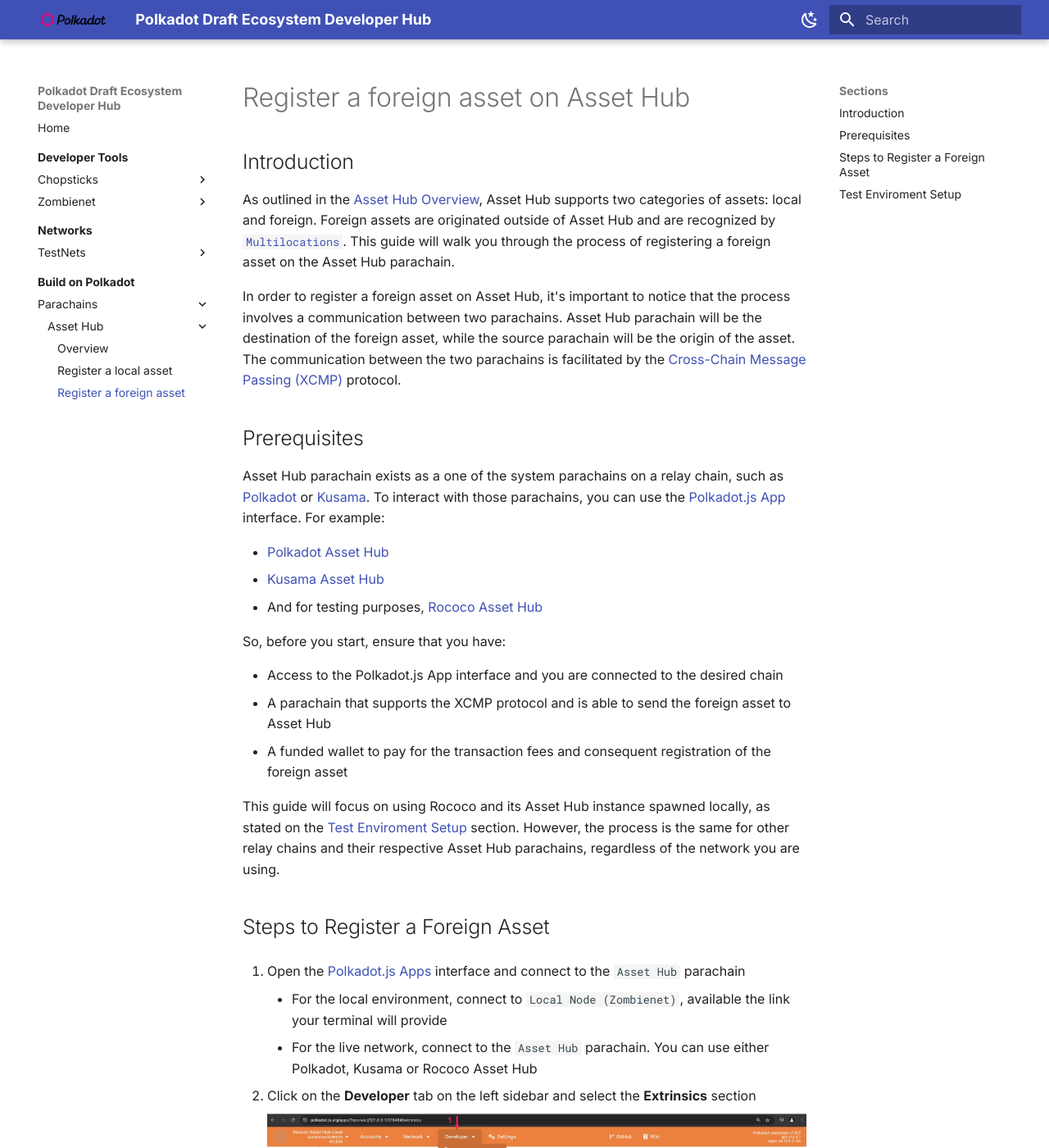
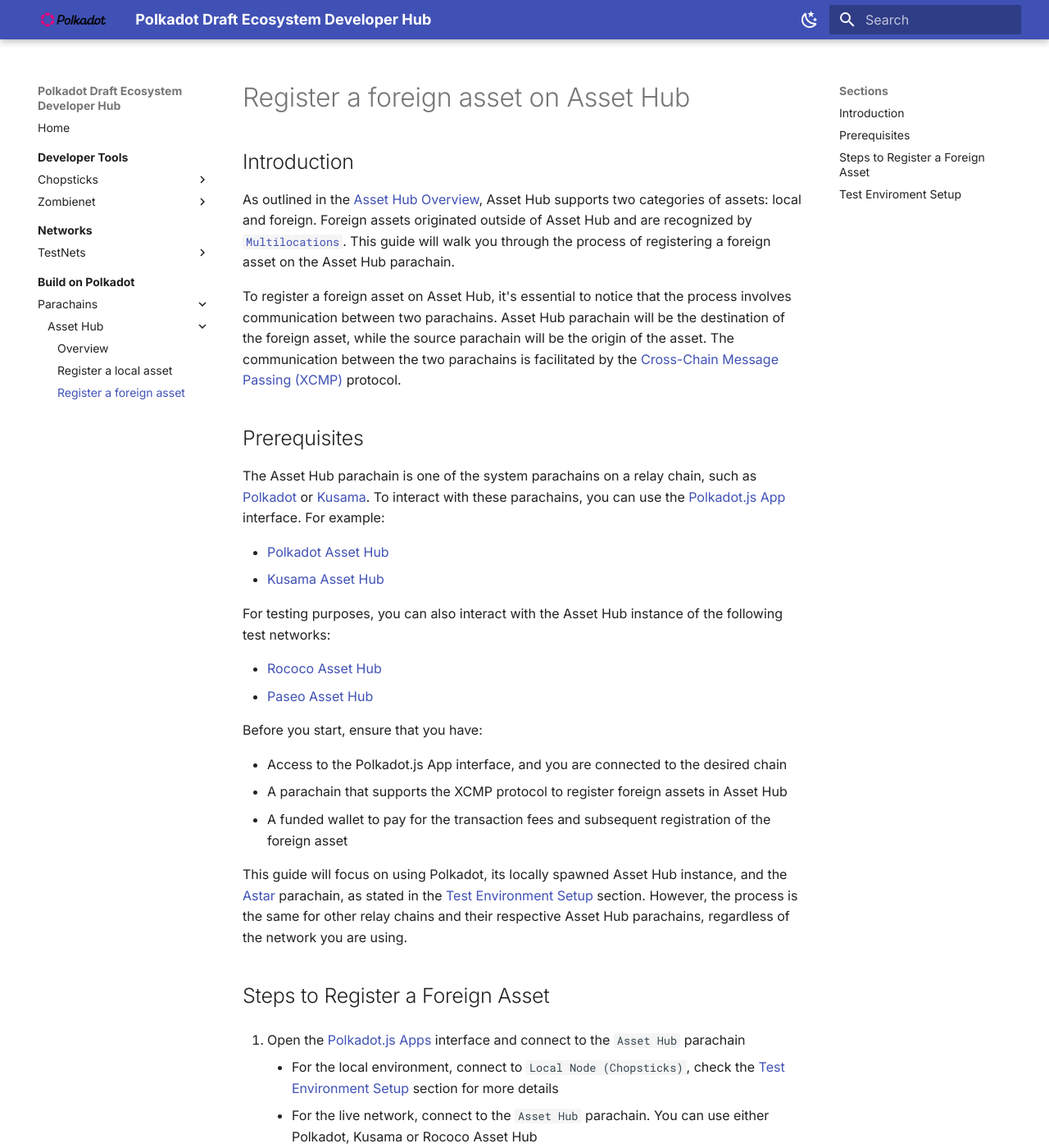
Before and after one commit to papermoonio/polkadot-ecosystem-docs-draft, an MkDocs documentation site: the page built from docs/build-on-polkadot/parachains/asset-hub/register-a-foreign-asset.md, in a window 1280 px wide and 1400 px high. Shown: the whole window at 82% size. Built offline with MkDocs 1.6.1 and Material for MkDocs 9.7.7, drawn with Linux system fonts in a browser that asks for light colours.

Commit message:
fix: paraphrasing intro and prerequisites

```diff
--- a/docs/build-on-polkadot/parachains/asset-hub/register-a-foreign-asset.md
+++ b/docs/build-on-polkadot/parachains/asset-hub/register-a-foreign-asset.md
@@ -7,31 +7,35 @@
 
 ## Introduction
 
-As outlined in the [Asset Hub Overview](./overview.md#foreign-assets){target=_blank}, Asset Hub supports two categories of assets: local and foreign. Foreign assets are originated outside of Asset Hub and are recognized by [`Multilocations`](https://wiki.polkadot.network/docs/learn/xcm/fundamentals/multilocation-summary){target=_blank}. This guide will walk you through the process of registering a foreign asset on the Asset Hub parachain.
+As outlined in the [Asset Hub Overview](./overview.md#foreign-assets){target=_blank}, Asset Hub supports two categories of assets: local and foreign. Foreign assets originated outside of Asset Hub and are recognized by [`Multilocations`](https://wiki.polkadot.network/docs/learn/xcm/fundamentals/multilocation-summary){target=_blank}. This guide will walk you through the process of registering a foreign asset on the Asset Hub parachain.
 
-In order to register a foreign asset on Asset Hub, it's important to notice that the process involves a communication between two parachains. Asset Hub parachain will be the destination of the foreign asset, while the source parachain will be the origin of the asset. The communication between the two parachains is facilitated by the [Cross-Chain Message Passing (XCMP)](https://wiki.polkadot.network/docs/learn-xcm){target=_blank} protocol.
+To register a foreign asset on Asset Hub, it's essential to notice that the process involves communication between two parachains. Asset Hub parachain will be the destination of the foreign asset, while the source parachain will be the origin of the asset. The communication between the two parachains is facilitated by the [Cross-Chain Message Passing (XCMP)](https://wiki.polkadot.network/docs/learn-xcm){target=_blank} protocol.
 
 ## Prerequisites
 
-Asset Hub parachain exists as a one of the system parachains on a relay chain, such as [Polkadot](https://polkadot.js.org/apps/?rpc=wss%3A%2F%2Fpolkadot.api.onfinality.io%2Fpublic-ws#/explorer){target=\_blank} or [Kusama](https://polkadot.js.org/apps/?rpc=wss%3A%2F%2Fkusama.api.onfinality.io%2Fpublic-ws#/explorer){target=\_blank}. To interact with those parachains, you can use the [Polkadot.js App](https://polkadot.js.org/apps/#/explorer){target=_blank} interface. For example:
+The Asset Hub parachain is one of the system parachains on a relay chain, such as [Polkadot](https://polkadot.js.org/apps/?rpc=wss%3A%2F%2Fpolkadot.api.onfinality.io%2Fpublic-ws#/explorer){target=\_blank} or [Kusama](https://polkadot.js.org/apps/?rpc=wss%3A%2F%2Fkusama.api.onfinality.io%2Fpublic-ws#/explorer){target=\_blank}. To interact with these parachains, you can use the [Polkadot.js App](https://polkadot.js.org/apps/#/explorer){target=_blank} interface. For example:
 
 - [Polkadot Asset Hub](https://polkadot.js.org/apps/?rpc=wss%3A%2F%2Fasset-hub-polkadot-rpc.dwellir.com#/explorer){target=\_blank}
 - [Kusama Asset Hub](https://polkadot.js.org/apps/?rpc=wss%3A%2F%2Fsys.ibp.network%2Fstatemine#/explorer){target=\_blank}
-- And for testing purposes, [Rococo Asset Hub](https://polkadot.js.org/apps/?rpc=wss%3A%2F%2Fasset-hub-rococo-rpc.dwellir.com#/explorer){target=\_blank}
 
-So, before you start, ensure that you have:
+For testing purposes, you can also interact with the Asset Hub instance of the following test networks:
 
-- Access to the Polkadot.js App interface and you are connected to the desired chain
-- A parachain that supports the XCMP protocol and is able to send the foreign asset to Asset Hub
-- A funded wallet to pay for the transaction fees and consequent registration of the foreign asset
+- [Rococo Asset Hub](https://polkadot.js.org/apps/?rpc=wss%3A%2F%2Fasset-hub-rococo-rpc.dwellir.com#/explorer){target=\_blank}
+- [Paseo Asset Hub](https://polkadot.js.org/apps/?rpc=wss%3A%2F%2Fpas-rpc.stakeworld.io%2Fassethub#/explorer){target=\_blank}
 
-This guide will focus on using Rococo and its Asset Hub instance spawned locally, as stated on the [Test Enviroment Setup](./register-a-foreign-asset.md/#enviroment-setup) section. However, the process is the same for other relay chains and their respective Asset Hub parachains, regardless of the network you are using.
+Before you start, ensure that you have:
+
+- Access to the Polkadot.js App interface, and you are connected to the desired chain
+- A parachain that supports the XCMP protocol to register foreign assets in Asset Hub
+- A funded wallet to pay for the transaction fees and subsequent registration of the foreign asset
+
+This guide will focus on using Polkadot, its locally spawned Asset Hub instance, and the [Astar](https://astar.network/){taget=\_blank} parachain, as stated in the [Test Environment Setup](./register-a-foreign-asset.md/#test-enviroment-setup) section. However, the process is the same for other relay chains and their respective Asset Hub parachains, regardless of the network you are using.
 
 ## Steps to Register a Foreign Asset
 
 1. Open the [Polkadot.js Apps](https://polkadot.js.org/apps/){target=_blank} interface and connect to the `Asset Hub` parachain
 
-      - For the local environment, connect to `Local Node (Zombienet)`, available the link your terminal will provide
+      - For the local environment, connect to `Local Node (Chopsticks)`, check the [Test Environment Setup](./register-a-foreign-asset.md/#test-enviroment-setup) section for more details
       - For the live network, connect to the `Asset Hub` parachain. You can use either Polkadot, Kusama or Rococo Asset Hub
 
 2. Click on the **Developer** tab on the left sidebar and select the **Extrinsics** section
```
